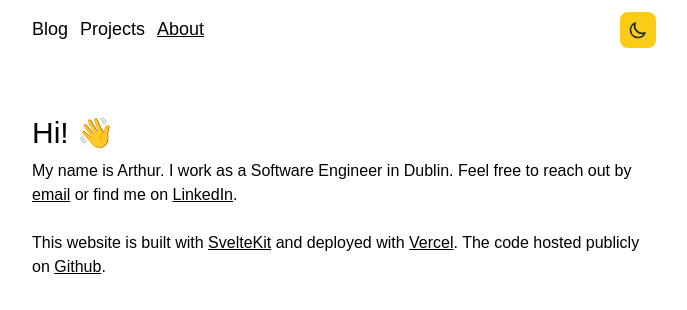
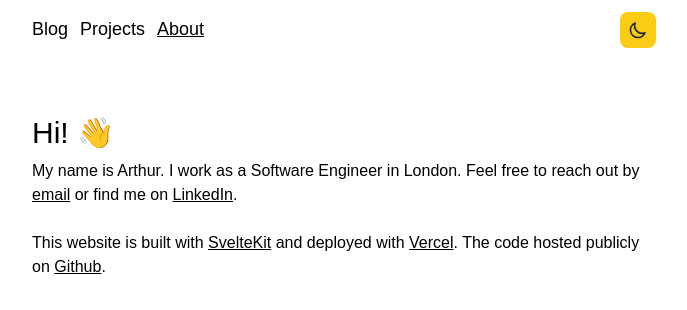
Before and after one commit to Mytakeon/gh-pages, a SvelteKit app: page /about in a window 1280 px wide. Shown: the top 310 px of the page, without its empty margins (304-991 px from the left). Built offline with nearby package versions, Linux system fonts and the light colour scheme.

Commit message:
Fix source link in posts, up dependencies

```diff
--- a/src/routes/about/+page.svelte
+++ b/src/routes/about/+page.svelte
@@ -7,11 +7,11 @@
 <h1>Hi! 👋</h1>
 
 <p>
-	My name is Arthur. I work as a Software Engineer in Dublin. Feel free to reach out by
+	My name is Arthur. I work as a Software Engineer in London. Feel free to reach out by
 	<a href="mailto:arthur.alglave(at)gmail.com">email</a> or find me on
 	<a href="https://www.linkedin.com/in/arthur-alglave/">LinkedIn</a>.
 </p>
-<br>
+<br />
 
 <p>
 	This website is built with <a href="https://kit.svelte.dev/">SvelteKit</a> and deployed with
--- a/src/routes/post/_post.svelte
+++ b/src/routes/post/_post.svelte
@@ -36,7 +36,7 @@
 			Written on {formatDate(date)} (<a
 				target="_blank"
 				rel="noreferrer"
-				href={`https://github.com/Mytakeon/gh-pages/blob/master/src/routes/${$page.routeId}/+page.md`}
+				href={`https://github.com/Mytakeon/gh-pages/blob/master/src/routes/${$page.route.id}/+page.md`}
 				>source</a
 			>)
 		</span>
--- a/src/routes/post/lint-pre-commit/+page.md
+++ b/src/routes/post/lint-pre-commit/+page.md
@@ -1,5 +1,5 @@
 ---
-title: Using a pre-commit to run Flake8 on staged files
+title: Using a pre-commit hook to run Flake8 on staged files
 date: '2022-09-29'
 tags:
   - 'python'
```
Also changed, not shown: package.json (+10 -10 lines), 1 other file (tests, documents, lock files or other folders).
